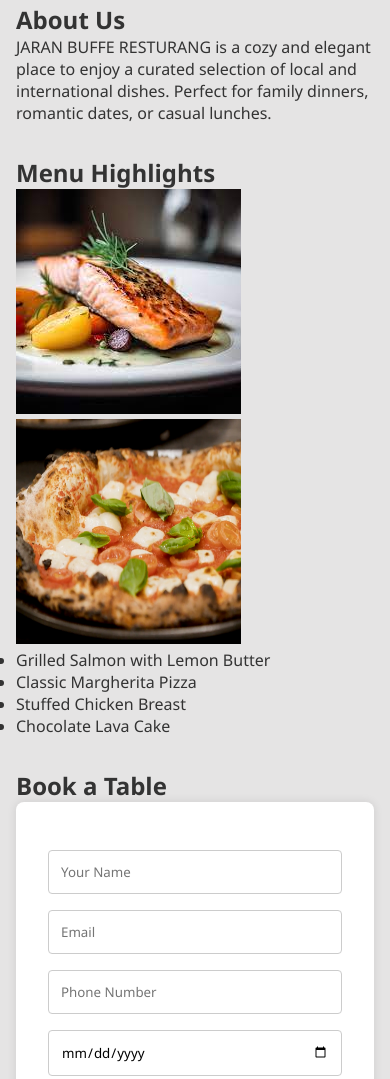
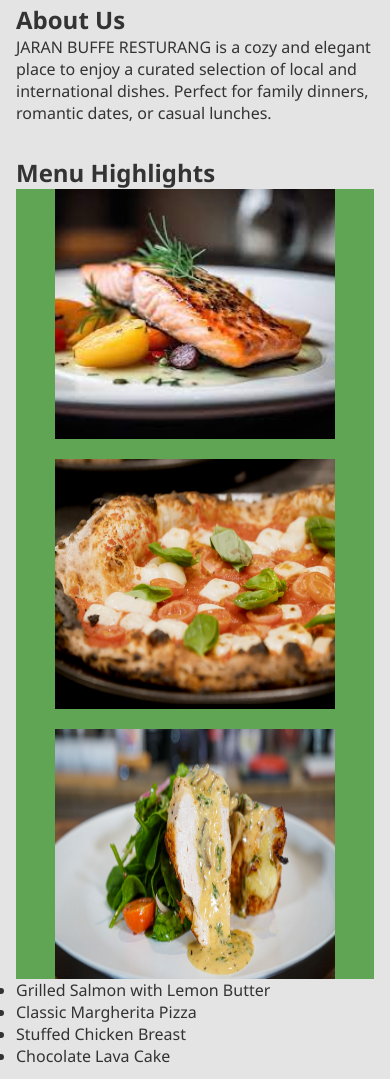
Before and after one commit to hishamarashini/jaran-resturang, a plain HTML site: page index.html in a window 390 px wide. Shown: the part 784-1863 px from the top of the page. Drawn offline with Linux system fonts and the light colour scheme.

Commit message:
Adding media size

```diff
--- a/index.html
+++ b/index.html
@@ -20,17 +20,25 @@
     <a href="#booking">Book a Table</a>
     <a href="#contact">Contact</a>
   </nav>
+  <!-- HOME PART-->
   <section class="hero">
     <div>Experience Delight in Every Bite</div>
   </section>
+
+  <!-- ABOUT PART -->
   <section class="content" id="about">
     <h2>About Us</h2>
     <p>JARAN BUFFE RESTURANG is a cozy and elegant place to enjoy a curated selection of local and international dishes. Perfect for family dinners, romantic dates, or casual lunches.</p>
   </section>
+
+  <!-- MENU PART -->
   <section class="content" id="menu">
     <h2>Menu Highlights</h2>
-    <img src="images/images.jpg" alt="">
-    <img src="images/26983_Pizza_detail.jpg" alt="" style="width: 225px; height: 225px;">
+    <div class="menu_photos">
+        <img src="images/images.jpg" alt="" style="width: 280px; height: 250px;">
+        <img src="images/26983_Pizza_detail.jpg" alt="" style="width: 280px; height: 250px;">
+        <img src="images/My-Post-24.jpg" alt="" style="width: 280px; height: 250px;">
+    </div>
     <ul>
       <li>Grilled Salmon with Lemon Butter</li>
       <li>Classic Margherita Pizza</li>
@@ -38,6 +46,8 @@
       <li>Chocolate Lava Cake</li>
     </ul>
   </section>
+
+  <!-- BOOKING PART-->
   <section class="content" id="booking">
     <h2>Book a Table</h2>
     <form id="bookingForm">
--- a/styles.css
+++ b/styles.css
@@ -51,6 +51,15 @@
     max-width: 800px;
     margin: auto;
   }
+
+  .menu_photos {
+    background: #60a554;
+    display: flex;
+    align-items: center;
+    gap: 20px;
+
+  }
+
   form {
     background: white;
     padding: 2rem;
@@ -110,4 +119,20 @@
     .content {
       padding: 1rem;
     }
+    .menu_photos {
+        flex-direction: column;
+    }
   }
+
+  @media (max-width: 768px) {
+    .hero {
+      font-size: 1.5rem;
+      height: 40vh;
+    }
+    .content {
+      padding: 1rem;
+    }
+    .menu_photos {
+        flex-direction: column;
+    }
+  }
```
Also changed, not shown: images/My-Post-24.jpg (added).
